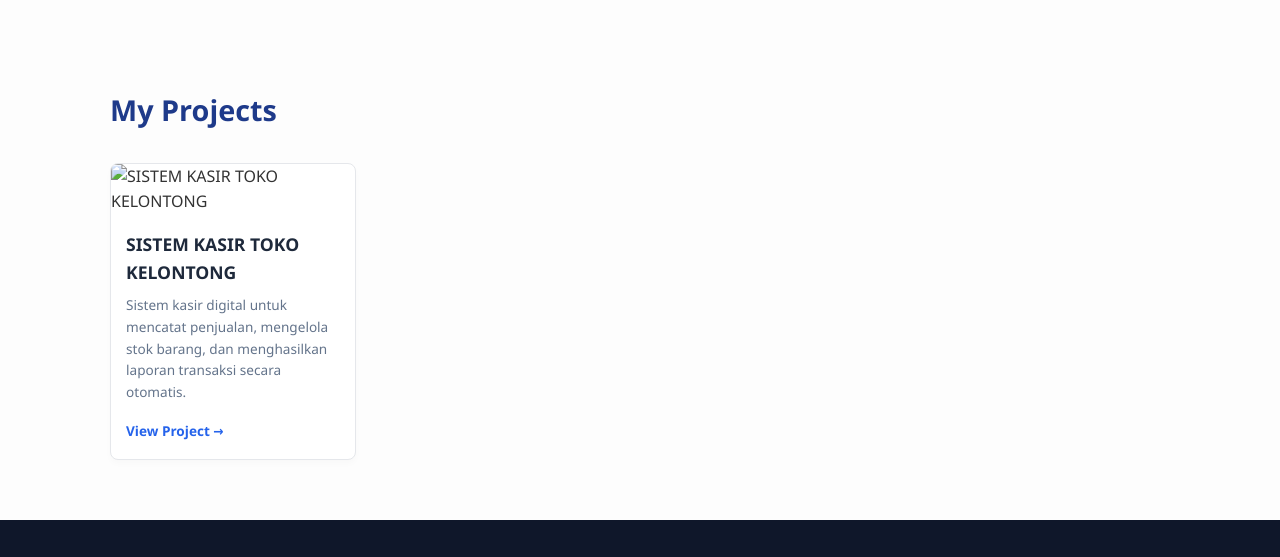
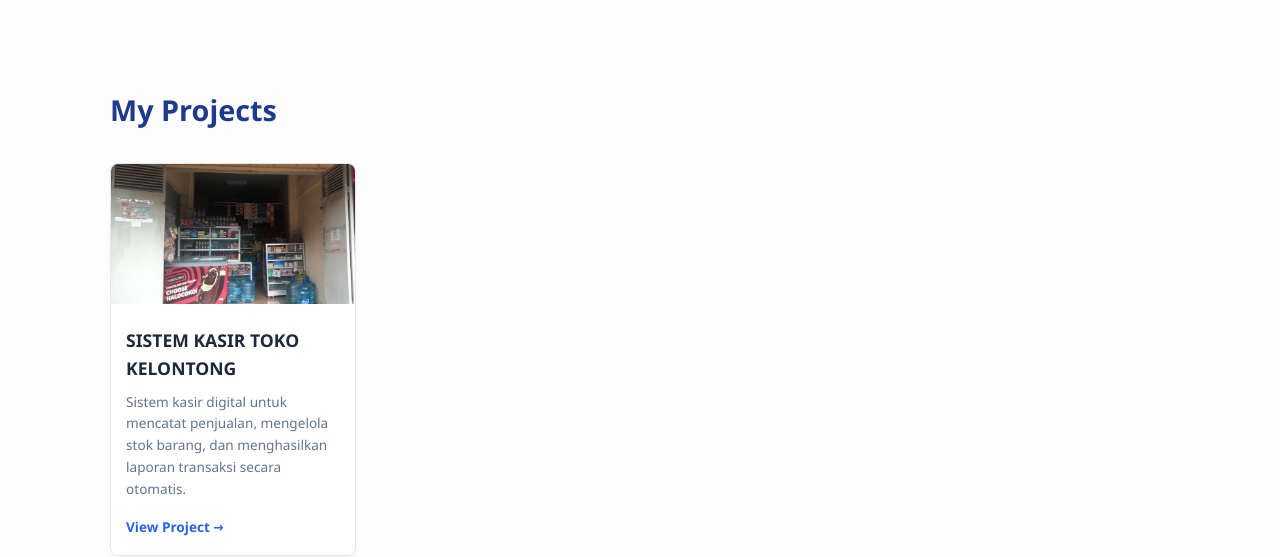
Before and after one commit to mohamadZidniIlma/TUGAS-PORTOFOLIO, a plain HTML site: page index.html in a window 1280 px wide. Shown: the part 1342-1899 px from the top of the page. Drawn offline with Linux system fonts and the light colour scheme.

Commit message:
Update index.html

```diff
--- a/index.html
+++ b/index.html
@@ -94,7 +94,7 @@
             <div class="zidni_projects_grid">
 
                 <div class="zidni_project_card">
-                    <img src="image/toko.jpeg" alt="SISTEM KASIR TOKO KELONTONG">
+                    <img src="toko.jpeg" alt="SISTEM KASIR TOKO KELONTONG">
                     <div class="zidni_project_body">
                         <h3>SISTEM KASIR TOKO KELONTONG</h3>
                         <p>Sistem kasir digital untuk mencatat penjualan, mengelola stok barang, dan menghasilkan laporan transaksi secara otomatis.</p>
```
